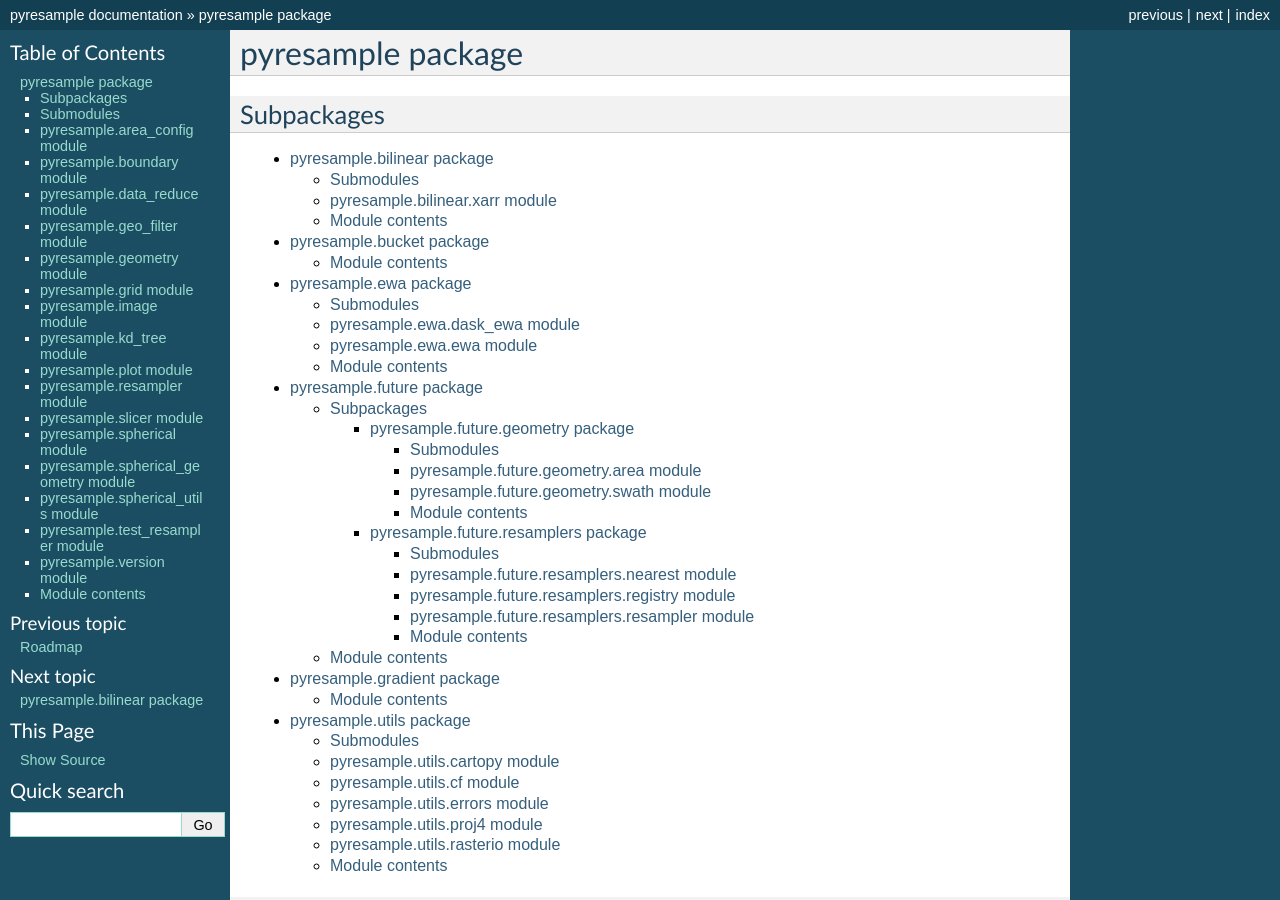
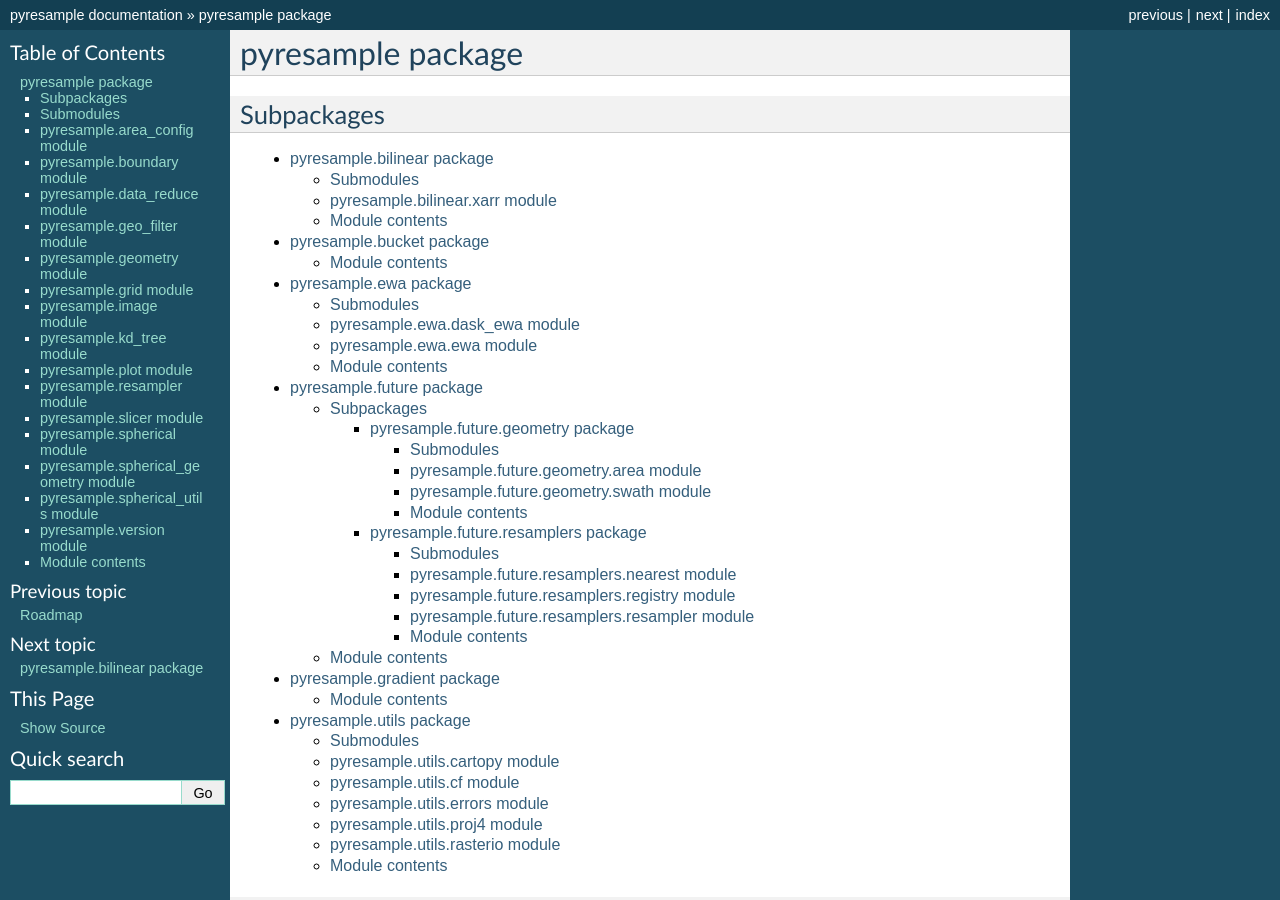
Before and after one commit to pytroll/pyresample, a Sphinx documentation site: the page built from docs/source/api/pyresample.rst, in a window 1280 px wide and 900 px high. Built offline with Sphinx 7.4.7, drawn with Linux system fonts in a browser that asks for light colours; the version number could not be read and is left out; some of the changed text lies outside the part shown.

```diff
--- a/docs/source/api/pyresample.rst
+++ b/docs/source/api/pyresample.rst
@@ -129,14 +129,6 @@ pyresample.spherical\_utils module
    :undoc-members:
    :show-inheritance:
 
-pyresample.test\_resampler module
----------------------------------
-
-.. automodule:: pyresample.test_resampler
-   :members:
-   :undoc-members:
-   :show-inheritance:
-
 pyresample.version module
 -------------------------
 
```
